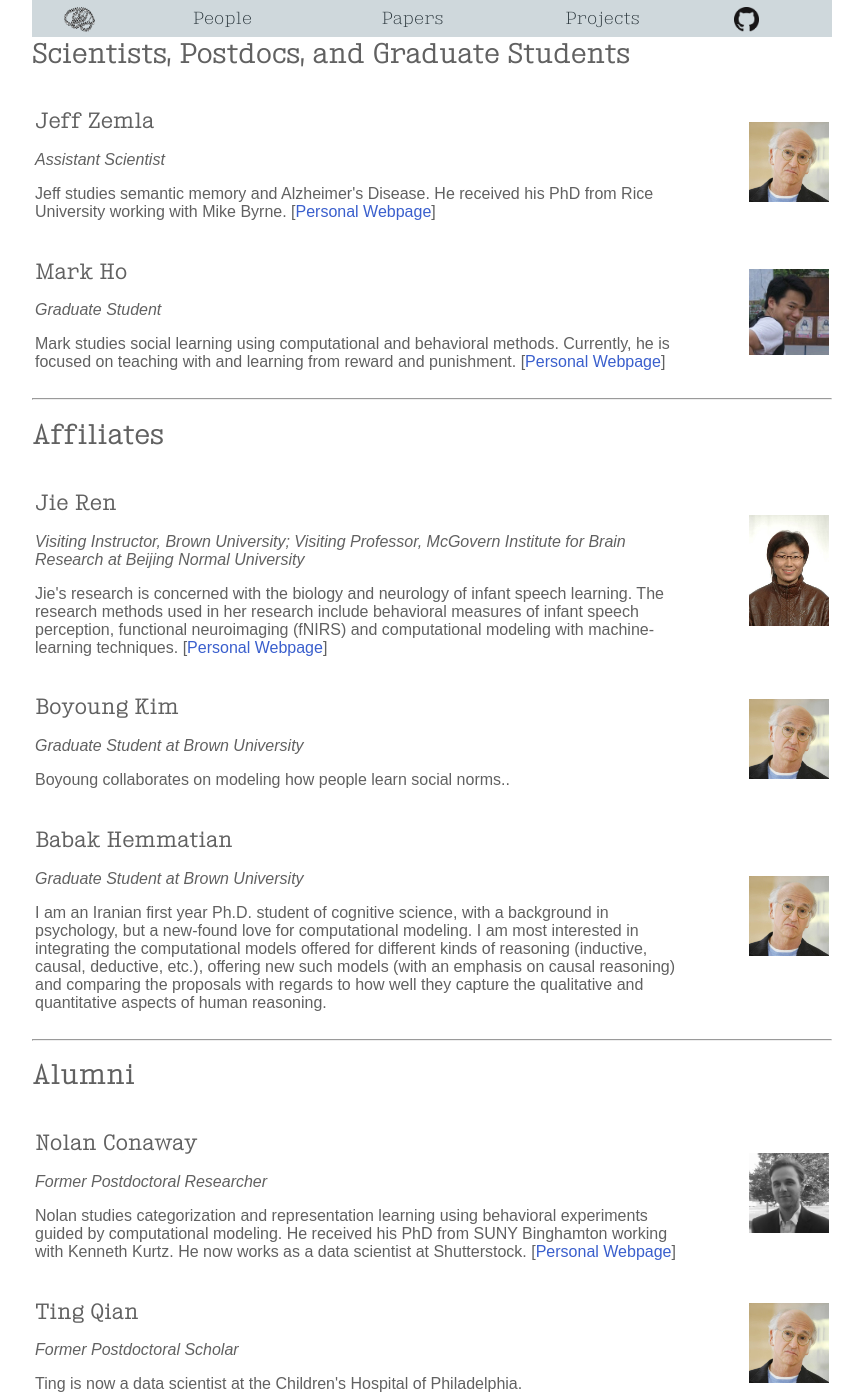
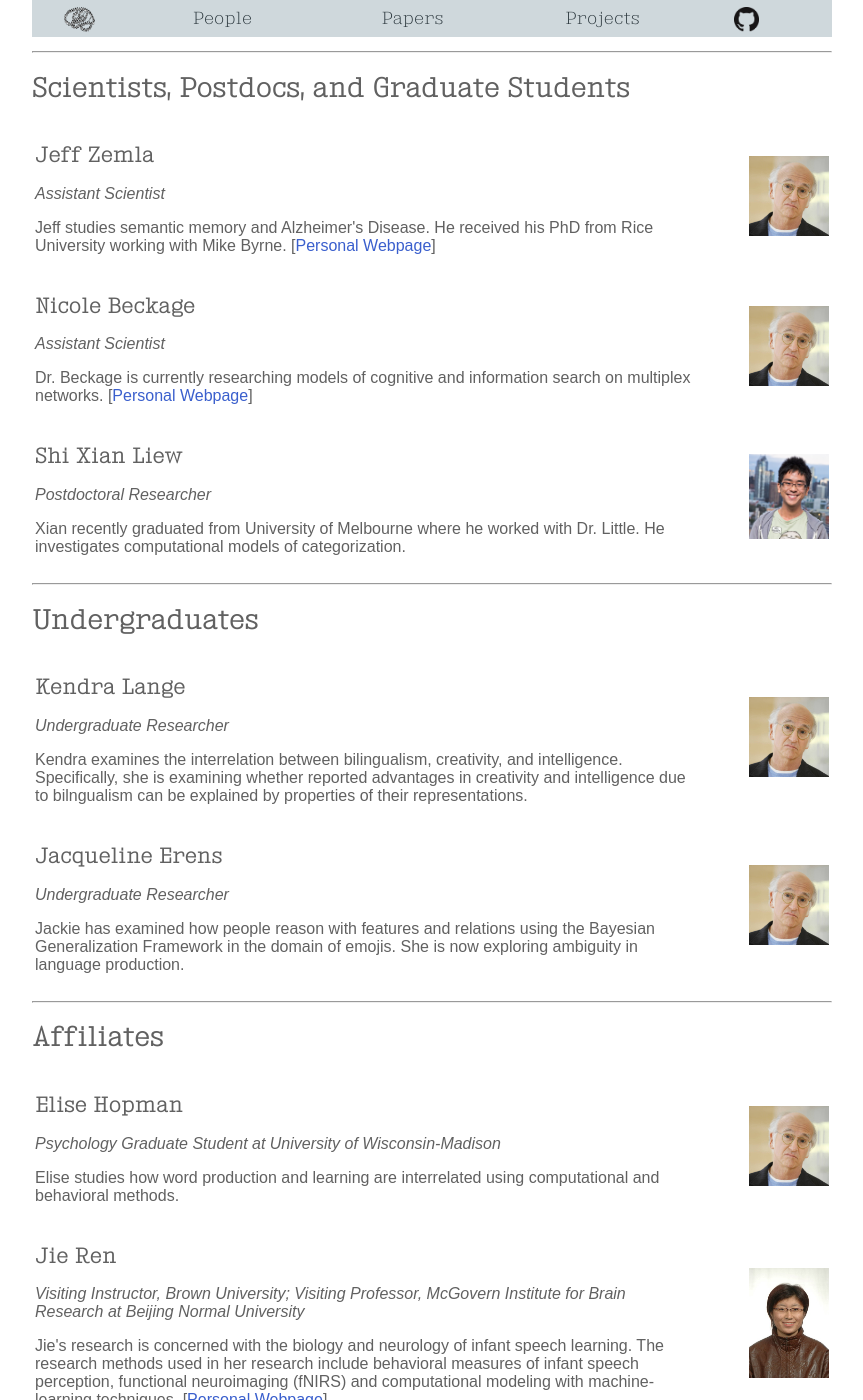
Before and after one commit to AusterweilLab/AusterweilLab.github.io, a Jekyll site: the page built from people/index.html, in a window 1280 px wide and 1400 px high, scrolled down 761 px. Shown: the whole window, without its empty margins (208-1071 px from the left). Built offline with Jekyll 4.4.1, drawn with Linux system fonts in a browser that asks for light colours; some web fonts are replaced; some of the changed text lies outside the part shown.

Commit message:
Lots of updates from summer 2017 for winter 2018. still more to do!

```diff
--- a/_data/people.json
+++ b/_data/people.json
@@ -5,6 +5,7 @@
 			{"name": "Joseph Austerweil",
 			"title": "Assistant Professor",
 			"image": "/img/people/joe.jpg",
+			"email": "austerweil@wisc.edu",
 			"blurb": "As a computational cognitive psychologist, my research program explores questions at the intersection of perception and higher-level cognition. I use recent advances in statistics and computer science to formulate ideal learner models to see how they solve these problems and then test the model predictions using traditional behavioral experimentation. Ideal learner models help us understand the knowledge people use to solve problems because such knowledge must be made explicit for the ideal learner model to successfully produce human behavior. This method yields novel machine learning methods and leads to the discovery of new psychological principles."}
 		]
 	},
@@ -12,23 +13,42 @@
 	"2_grads_postdocs": {
 		"label":"Scientists, Postdocs, and Graduate Students",
 		"people": [
-
 			{"name": "Jeff Zemla",
 			"title": "Assistant Scientist",
 			"blurb": "Jeff studies semantic memory and Alzheimer's Disease. He received his PhD from Rice University working with Mike Byrne.",
 			"website":"http://chil.rice.edu/jzemla/"},
-
-			{"name": "Mark Ho",
-			"title": "Graduate Student",
-			"image": "/img/people/markho.png",
-			"website": "http://www.markkho.com/",
-			"blurb": "Mark studies social learning using computational and behavioral methods. Currently, he is focused on teaching with and learning from reward and punishment."}
-			]
+			{"name": "Nicole Beckage",
+			 "title": "Assistant Scientist",
+			 "blurb": "Dr. Beckage is currently researching models of cognitive and information search on multiplex networks.",
+			 "website":"http://wwww.ittc.ku.edu/~beckage/"},
+		 {"name": "Shi Xian Liew",
+  	 	"title": "Postdoctoral Researcher",
+			"blurb": "Xian recently graduated from University of Melbourne where he worked with Dr. Little. He investigates computational models of categorization.",
+			"image": "/img/people/xian.png"
+			 }]
 		},
 
-	"3_affiliates": {
+	"3_undergrads": {
+		"label": "Undergraduates",
+		"people": [
+			{"name": "Kendra Lange",
+			 "title": "Undergraduate Researcher",
+			 "blurb": "Kendra examines the interrelation between bilingualism, creativity, and intelligence. Specifically, she is examining whether reported advantages in creativity and intelligence due to bilngualism can be explained by properties of their representations."
+		 },
+	   {"name": "Jacqueline Erens",
+			"title": "Undergraduate Researcher",
+			"blurb": "Jackie has examined how people reason with features and relations using the Bayesian Generalization Framework in the domain of emojis. She is now exploring ambiguity in language production."
+		 }
+		]
+	},
+
+	"4_affiliates": {
 		"label":"Affiliates",
 		"people": [
+			{"name": "Elise Hopman",
+			 "title": "Psychology Graduate Student at University of Wisconsin-Madison",
+			 "blurb": "Elise studies how word production and learning are interrelated using computational and behavioral methods."
+		  },
 			{"name": "Jie Ren",
 			"title": "Visiting Instructor, Brown University; Visiting Professor, McGovern Institute for Brain Research at Beijing Normal University",
 			"image": "/img/people/jieren.jpg",
@@ -45,13 +65,19 @@
 		]
 	},
 
-	"4_alumni": {
+	"5_alumni": {
 		"label":"Alumni",
 		"people": [
-            {"name": "Nolan Conaway",
+			{"name": "Mark Ho",
+			"title": "Former Graduate Student",
+			"image": "/img/people/markho.png",
+			"website": "http://www.markkho.com/",
+			"blurb": "Mark completed his PhD in December 2017. He is now a postdoctoral researcher with Tom Griffiths and Sanjit Seshia."},
+
+      {"name": "Nolan Conaway",
 			"title": "Former Postdoctoral Researcher",
 			"image": "/img/people/nolanconaway.jpg",
-			"blurb": "Nolan studies categorization and representation learning using behavioral experiments guided by computational modeling. He received his PhD from SUNY Binghamton working with Kenneth Kurtz. He now works as a data scientist at Shutterstock.",
+			"blurb": "Nolan now works as a data scientist at Shutterstock.",
 			"website": "https://nolanbconaway.github.io/"},
 
 			{"name": "Ting Qian",
--- a/people/index.html
+++ b/people/index.html
@@ -21,7 +21,9 @@
 			{% else %}
 			 	<h3>{{person.name}}</h3>
 			{% endif %}
-
+			{% if person.email %}
+			<p><a href="mailto:{{person.email}}">{{person.email}}</a></p>
+			{% endif %}
 			<p><i>{{person.title}}</i></p>
 			<p>{{person.blurb}}
 			{% if person.website %}
```
Also changed, not shown: _posts/news/2017-10-31-socialsimstart.md (added, +15 -0 lines), _posts/news/2018-1-31-newlabmembers.md (added, +15 -0 lines), _posts/news/2018-2-05-mathpsych-announce.md (added, +13 -0 lines), img/people/xian.png (added), 6 other files.
